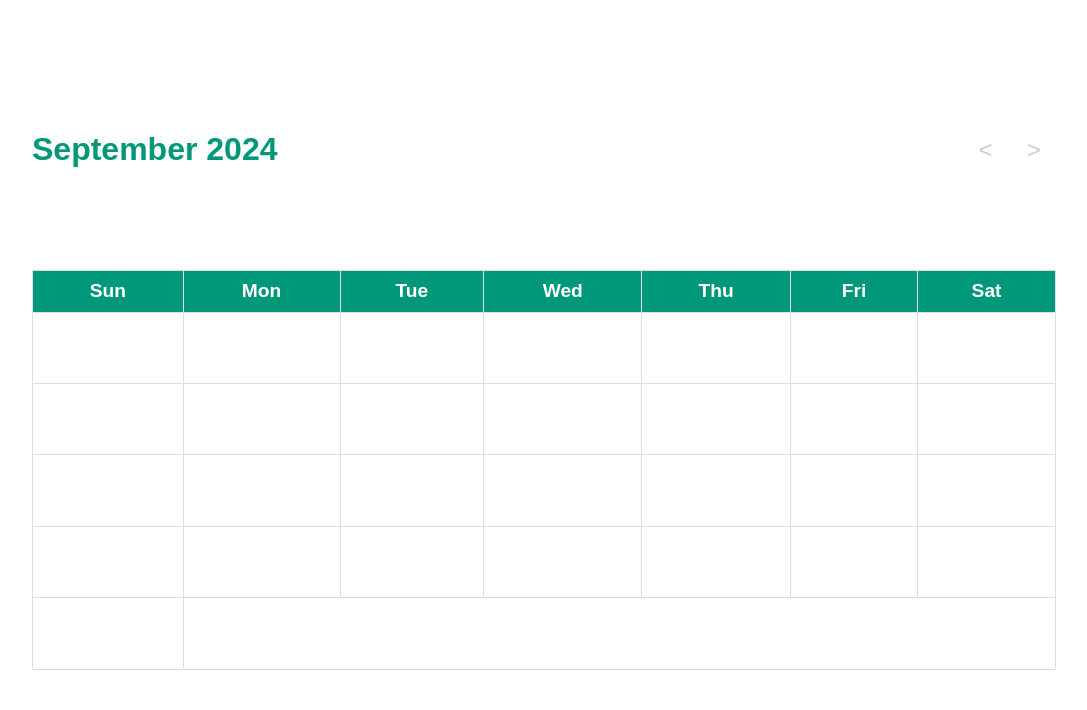
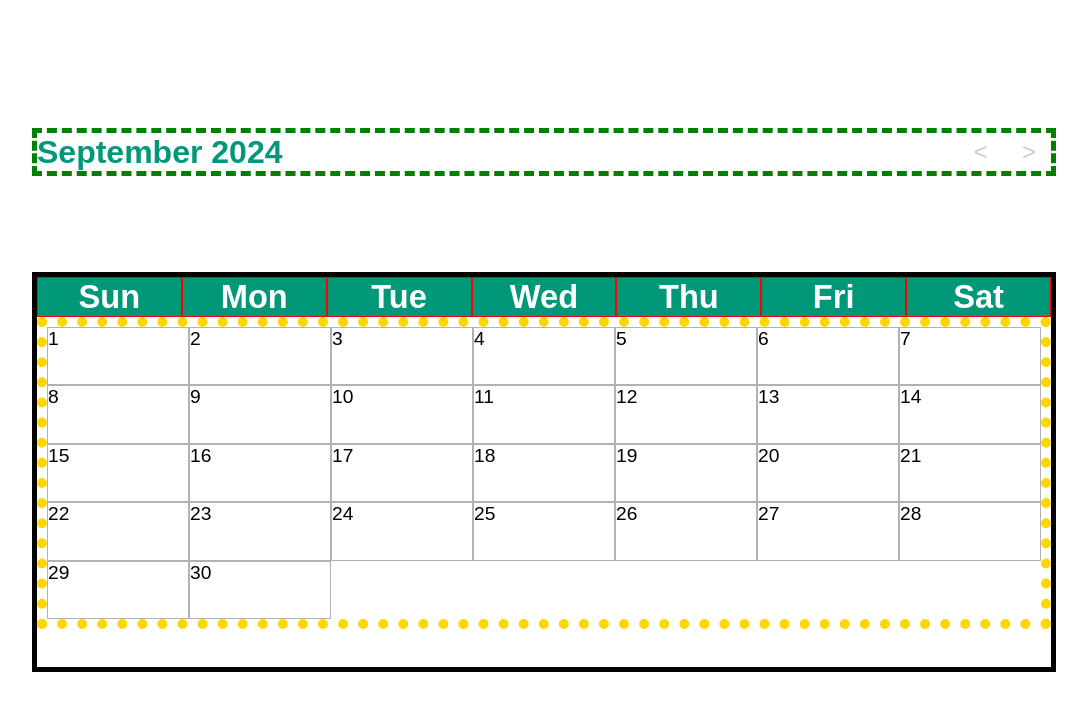
Before and after one commit to sebaslozano99/calendarTaskTracker, a plain HTML site: page index.html in a window 1280 px wide. Shown: the whole page, without its empty margins (96-1183 px from the left). Drawn offline with Linux system fonts and the light colour scheme.

Commit message:
generated calendar with javascript using the Date object. I still need to fix a couple of bugs regarding moving to a different month

```diff
--- a/index.css
+++ b/index.css
@@ -25,7 +25,7 @@ main {
 
 
 header {
-    /* border: 5px dashed green; */
+    border: 5px dashed green;
     width: 100%;
     display: flex;
     justify-content: space-between;
@@ -55,11 +55,11 @@ header button:hover {
 
 
 
-
+/*
 
 
 .calendar {
-    /* border: 5px solid black; */
+    border: 5px solid black;
     width: 100%;
     height: 400px;
     border-collapse: collapse;
@@ -101,3 +101,61 @@ header button:hover {
 .outOfMonth {
     color: #ccc;
 }
+
+ */
+
+
+
+
+
+.calendarContainer {
+    border: 5px solid black;
+    width: 100%;
+    height: 400px;
+    border-collapse: collapse;
+    font-size: 1.2em;
+}
+
+
+
+/* ----- CALENDAR NAMES -----  */
+
+.calendarContainer__dayNames {
+    background-color: #009879;
+    text-align: left;
+    color: #fff;
+    font-weight: bold;
+    display: grid;
+    grid-template-columns: repeat(7, 1fr);
+}
+
+
+.dayNames__name {
+    border: 1px solid red;
+    font-size: 1.7em;
+    font-weight: bold;
+    text-align: center;
+}
+
+
+/* ----- CALENDAR NAMES -----  */
+
+
+/* ----- CALENDAR DAYS -----  */
+
+
+.calendarContainer__dayNumbers {
+    display: grid;
+    grid-template-columns: repeat(7, 1fr);
+    grid-auto-rows: 20%;
+    width: 100%;
+    height: 80%;
+    border: 10px dotted gold;
+
+}
+
+.dayNumbers__day {
+    border: 1px solid rgba(0, 0, 0, 0.3);
+}
+
+/* ----- CALENDAR DAYS -----  */
--- a/index.html
+++ b/index.html
@@ -18,6 +18,29 @@
                 <button class="nextBtn" >&gt;</button>
             </div>
         </header>
+
+        <div class="calendarContainer" >
+
+            <div class="calendarContainer__dayNames">
+                <span class="dayNames__name">Sun</span>
+                <span class="dayNames__name">Mon</span>
+                <span class="dayNames__name">Tue</span>
+                <span class="dayNames__name">Wed</span>
+                <span class="dayNames__name">Thu</span>
+                <span class="dayNames__name">Fri</span>
+                <span class="dayNames__name">Sat</span>
+            </div>
+
+            <div class="calendarContainer__dayNumbers" >
+                <!-- <div class="dayNumbers__day">1</div>
+                <div class="dayNumbers__day">2</div>
+                <div class="dayNumbers__day">3</div>
+                <div class="dayNumbers__day">4</div>
+                <div class="dayNumbers__day">5</div>
+                <div class="dayNumbers__day">6</div>
+                <div class="dayNumbers__day">7</div> -->
+            </div>
+        </div>
     </main>
 
 </body>
--- a/index.js
+++ b/index.js
@@ -5,17 +5,58 @@ const mainEl = document.querySelector("main");
 const monthAndYear = document.querySelector(".monthAndYear");
 const prevBtn = document.querySelector(".prevtBtn");
 const nextBtn = document.querySelector(".nextBtn");
-
+const calendarContainer = document.querySelector(".calendarContainer__dayNumbers");
 
 
 // ----- STATE VARIABLES -----
 
-const currentDate = new Date();
-let year = currentDate.getFullYear();
-let month = currentDate.getMonth();
-const date = currentDate.toDateString();
+const currentDate = new Date(); // We get current date
+let year = currentDate.getFullYear(); // current year
+let month = currentDate.getMonth(); // current month
+let dateToDisplay = new Date(year, month); // current date starting from the 1st day of the month based on the currentDate above
 
-console.log(currentDate)
+let currentMonthFirstDayName = dateToDisplay.toDateString().split(" ")[0]; //first 3 letters of the current day "Sun" for "Sunday"
+let daysCurrentMonth = getAllDaysInTheMonth(); //we track how many days are in the current months
+
+
+console.log("currentDate: ", currentDate);
+console.log("year: ", year);
+console.log("month: ", month);
+console.log("dateToDisplay: ", dateToDisplay);
+console.log("current month first day name: ", currentMonthFirstDayName);
+console.log("number of days in current month: ", daysCurrentMonth);
+
+
+// While the dateToDisplay's month is equal to month, we will increase the day of the "dateToDisplay" until it changes to the next month
+function getAllDaysInTheMonth(){
+    const numberOfName = numberOfDayName(currentMonthFirstDayName); // number associated to name of the day
+    const array = [];
+    let index = 0;
+
+    console.log("current month first day name is :", currentMonthFirstDayName, "and it's index is: " ,numberOfName);
+    if(numberOfName > 0) {
+        for(let i = 0; i < numberOfName; i++){
+            array.push("");
+        }
+    }
+
+    while(dateToDisplay.getMonth() === month){
+        dateToDisplay.setDate(dateToDisplay.getDate() + 1);
+        index++;
+        array.push(index);
+    }
+
+
+    return array;
+}
+
+
+function numberOfDayName(dayName){
+    const names = ["sun", "mon", "tue", "wed", "thu", "fri", "sat"];
+    return names.indexOf(dayName.toLowerCase());
+
+}
+
 
 // ----- EVENT LISTENERS -----
 
@@ -35,89 +76,18 @@ function renderMonthYear(){
 
 function renderUI(){
     renderMonthYear();
-    const tableTemplate = `
-        <table class="calendar" >
-            <thead class="calendar__thead">
-                <tr>   <!-- table row -->
-                    <th>Sun</th>  <!-- table header -->
-                    <th>Mon</th>
-                    <th>Tue</th>
-                    <th>Wed</th>
-                    <th>Thu</th>
-                    <th>Fri</th>
-                    <th>Sat</th>
-                </tr>
-            </thead>
-
-
-            <tbody class="calendar__tbody">
-                <tr>  <!-- table row -->
-                    <td></td>   <!-- table data -->
-                    <td></td>
-                    <td></td>
-                    <td></td>
-                    <td></td>
-                    <td></td>
-                    <td></td>
-                </tr>
-
-                <tr>  <!-- table row -->
-                    <td>  <!-- table data -->
-
-                    </td>
-                    <td></td>
-                    <td></td>
-                    <td></td>
-                    <td></td>
-                    <td></td>
-                    <td></td>
-                </tr>
-
-                <tr>  <!-- table row -->
-                    <td>  <!-- table data -->
-
-                    </td>
-                    <td></td>
-                    <td></td>
-                    <td></td>
-                    <td></td>
-                    <td></td>
-                    <td></td>
-                </tr>
-
-                <tr>  <!-- table row -->
-                    <td>  <!-- table data -->
-
-                    </td>
-                    <td></td>
-                    <td></td>
-                    <td></td>
-                    <td></td>
-                    <td></td>
-                    <td></td>
-                </tr>
-
-                <tr>  <!-- table row -->
-                    <td>  <!-- table data --
-
-                    </td>
-                    <td></td>
-                    <td></td>
-                    <td class="outOfMonth" ></td>
-                    <td class="outOfMonth" ></td>
-                    <td class="outOfMonth" ></td>
-                    <td class="outOfMonth" ></td>
-                </tr>
-            </tbody>
-
-        </table>
-    `;
-
-    mainEl.insertAdjacentHTML("beforeend", tableTemplate);
+    calendarContainer.innerHTML = "";
+    let html = "";
+    for(let i = 0; i < daysCurrentMonth.length; i++){
+        const segment = `
+            <div class="dayNumbers__day">${daysCurrentMonth[i]}</div>
+        `;
+        html += segment;
+        calendarContainer.innerHTML = html;
+    }
 }
 
 function nextMonth(){
-    console.log(currentDate);
     if(month < 11){
         month++;
     }
@@ -125,11 +95,24 @@ function nextMonth(){
         month = 0;
         year++;
     }
-    renderMonthYear();
+
+
+    let daysCurrentMonth = getAllDaysInTheMonth(); //we track how many days are in the current months
+    let currentMonthFirstDayName = dateToDisplay.toDateString().split(" ")[0]; //first 3 letters of the current day "Sun" for "Sunday"
+    renderUI();
+    dateToDisplay = new Date(year, month);
+
+
+    console.log("currentDate: ", currentDate);
+    console.log("year: ", year);
+    console.log("month: ", month);
+    console.log("dateToDisplay: ", dateToDisplay);
+    console.log("current month first day name: ", currentMonthFirstDayName);
+    console.log("number of days in current month: ", daysCurrentMonth);
+
 }
 
 function prevMonth(){
-    console.log(currentDate);
     if(month > 0){
         month--;
     }
@@ -137,14 +120,11 @@ function prevMonth(){
         month = 11;
         year--;
     }
-    renderMonthYear();
+    // renderMonthYear();
+    renderUI();
+    dateToDisplay = new Date(year, month);
+    console.log(dateToDisplay);
 }
-
-
-
-
-
-
 
 
 
@@ -152,7 +132,6 @@ function prevMonth(){
 
 // ----- OTHER FUNCTIONS -----
 
-
 function displayCorrectMonth(numberOfMonth = 0){
     const months = ["January", "February", "March", "April", "May", "June", "July", "August", "September", "Octuber", "November", "December"];
 
```
